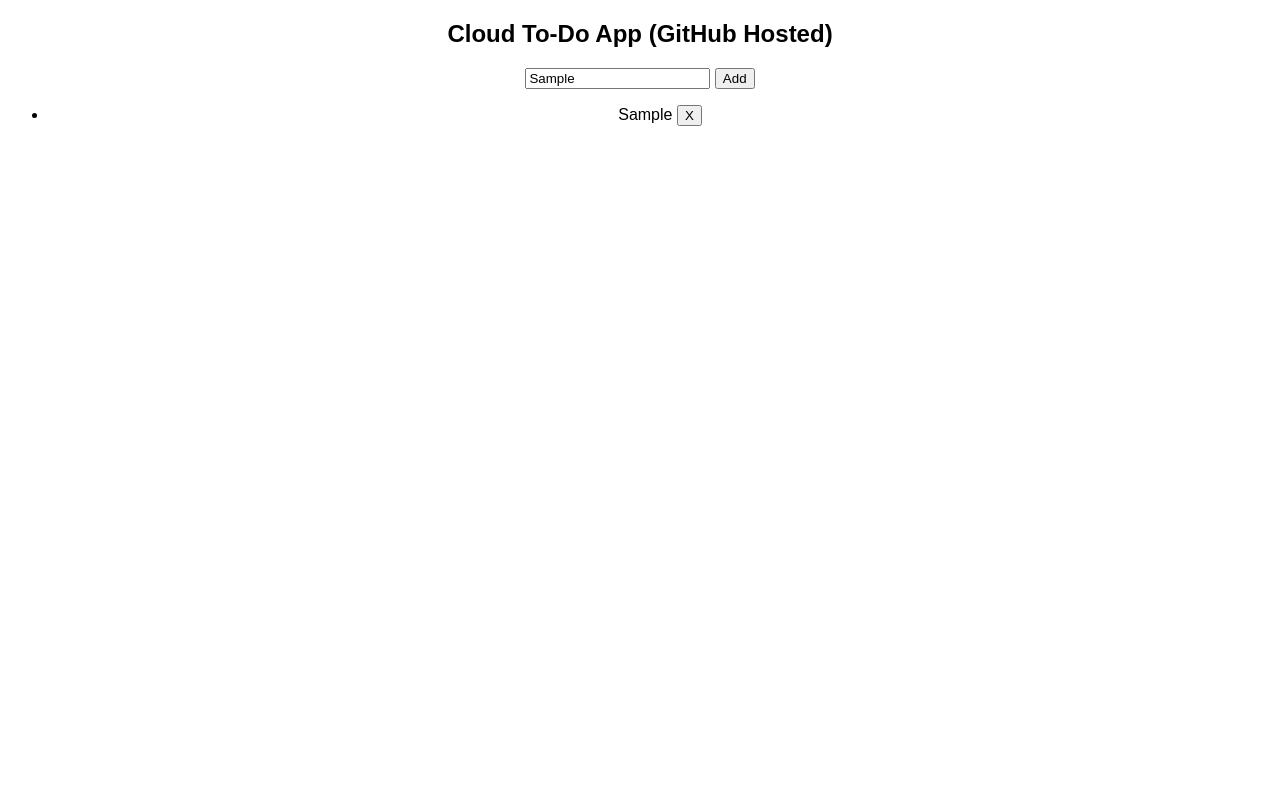
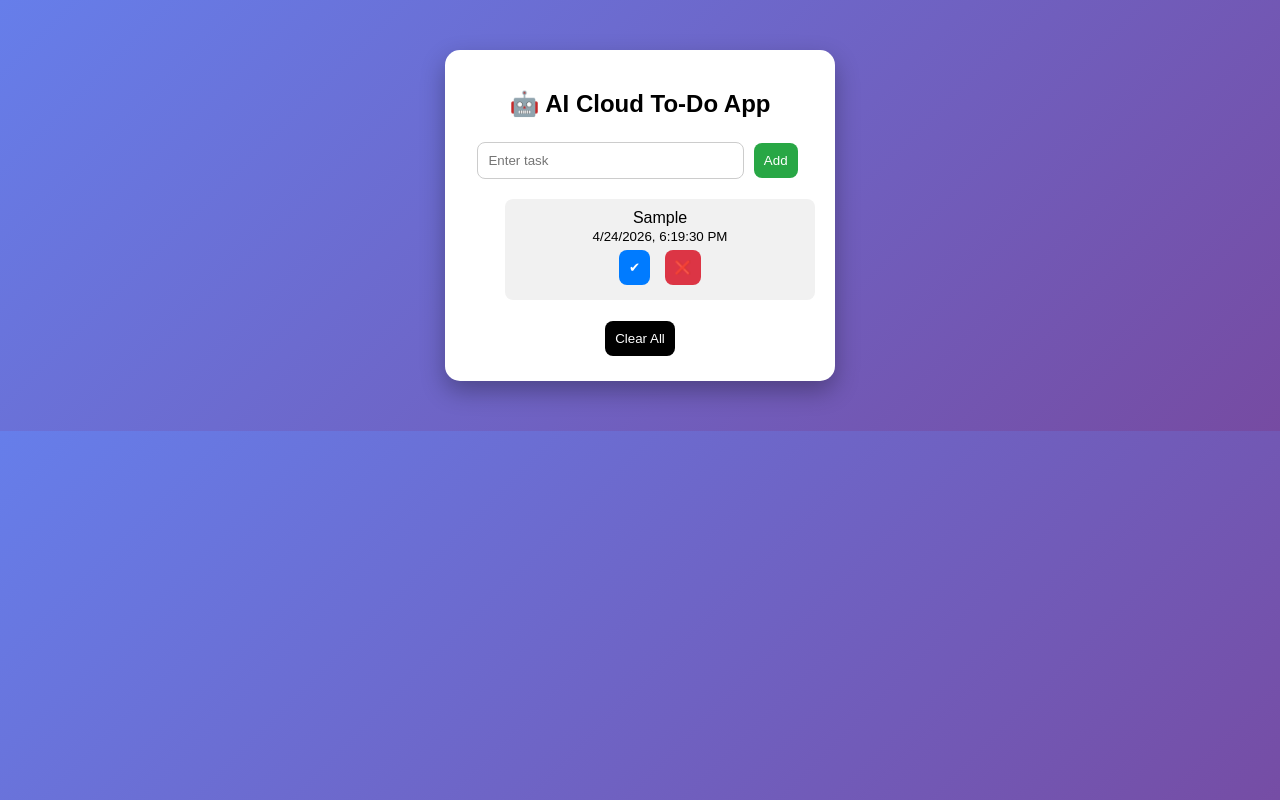
Before and after one commit to 23ai06-alt/cloud-todo-app, a plain HTML site: page index.html in a window 1280 px wide. Both pictures are taken after typing "Sample" into the empty fields and a click on the button "Add". Drawn offline with Linux system fonts and the light colour scheme.

Commit message:
Update index.html

```diff
--- a/index.html
+++ b/index.html
@@ -1,16 +1,72 @@
 <!DOCTYPE html>
 <html>
 <head>
-    <title>Cloud To-Do</title>
+    <title>AI Cloud To-Do</title>
+    <style>
+        body {
+            font-family: Arial;
+            background: linear-gradient(135deg, #667eea, #764ba2);
+            color: white;
+            text-align: center;
+        }
+
+        .container {
+            background: white;
+            color: black;
+            width: 350px;
+            margin: 50px auto;
+            padding: 20px;
+            border-radius: 15px;
+            box-shadow: 0 10px 25px rgba(0,0,0,0.3);
+        }
+
+        input {
+            padding: 10px;
+            width: 70%;
+            border-radius: 8px;
+            border: 1px solid #ccc;
+        }
+
+        button {
+            padding: 10px;
+            margin: 5px;
+            border: none;
+            border-radius: 8px;
+            cursor: pointer;
+        }
+
+        .add { background: #28a745; color: white; }
+        .delete { background: #dc3545; color: white; }
+        .done { background: #007bff; color: white; }
+        .clear { background: black; color: white; }
+
+        li {
+            list-style: none;
+            margin: 10px 0;
+            padding: 10px;
+            background: #f1f1f1;
+            border-radius: 8px;
+        }
+
+        .completed {
+            text-decoration: line-through;
+            color: gray;
+        }
+    </style>
 </head>
-<body style="text-align:center;font-family:sans-serif">
 
-<h2>Cloud To-Do App (GitHub Hosted)</h2>
+<body>
 
-<input id="task" placeholder="Enter task">
-<button onclick="add()">Add</button>
+<div class="container">
+    <h2>🤖 AI Cloud To-Do App</h2>
 
-<ul id="list"></ul>
+    <input id="task" placeholder="Enter task">
+    <button class="add" onclick="add()">Add</button>
+
+    <ul id="list"></ul>
+
+    <button class="clear" onclick="clearAll()">Clear All</button>
+</div>
 
 <script>
 let todos = JSON.parse(localStorage.getItem("todos")) || [];
@@ -25,20 +81,49 @@ function load() {
 
     todos.forEach((t, i) => {
         let li = document.createElement("li");
-        li.innerHTML = t + " <button onclick='del(" + i + ")'>X</button>";
+
+        li.innerHTML = `
+            <span class="${t.done ? 'completed' : ''}">
+                ${t.text} <br><small>${t.time}</small>
+            </span>
+            <br>
+            <button class="done" onclick="toggle(${i})">✔</button>
+            <button class="delete" onclick="del(${i})">❌</button>
+        `;
+
         list.appendChild(li);
     });
 }
 
 function add() {
     let task = document.getElementById("task").value;
-    todos.push(task);
+
+    if(task.trim() === "") return;
+
+    let time = new Date().toLocaleString();
+
+    todos.push({ text: task, done: false, time: time });
+
+    save();
+    load();
+
+    document.getElementById("task").value = "";
+}
+
+function del(i) {
+    todos.splice(i, 1);
     save();
     load();
 }
 
-function del(i) {
-    todos.splice(i, 1);
+function toggle(i) {
+    todos[i].done = !todos[i].done;
+    save();
+    load();
+}
+
+function clearAll() {
+    todos = [];
     save();
     load();
 }
```
